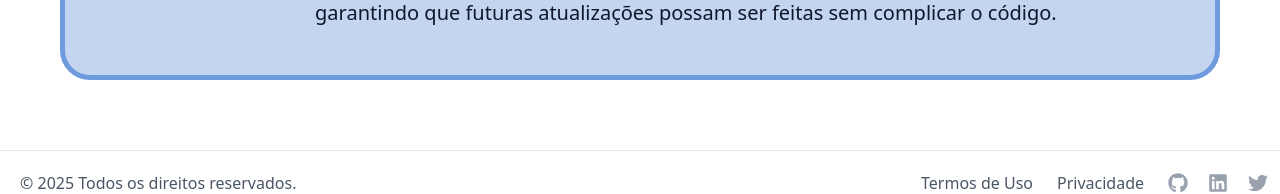
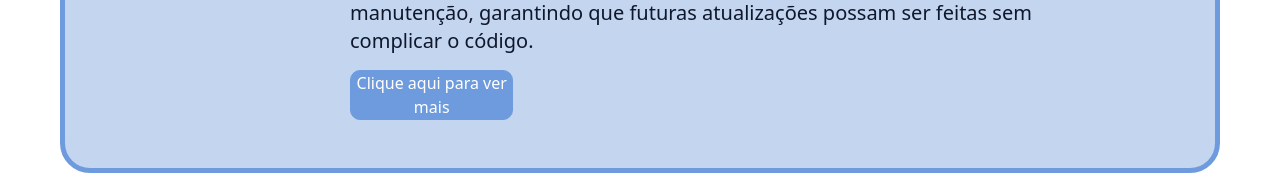
Before and after one commit to 1TDSPG-25/sistema-flow, a React (Vite) app: page /sistema-flow/integrantes/equipeA in a window 1280 px wide. Shown: the part 1335-1529 px from the top of the page. Built offline with nearby package versions, Linux system fonts and the light colour scheme; no server answers.

Commit message:
feat(Integrantes): adicionado botão para o card de tarefa feita.

```diff
--- a/src/routes/Integrantes/Equipe A/index.tsx
+++ b/src/routes/Integrantes/Equipe A/index.tsx
@@ -117,7 +117,7 @@ export default function EquipeA() {
                     to=""
                     className="flex gap-[100px]"
                     >
-                        <figure className="w-[50%]">
+                        <figure className="w-[70%]">
                             <img
                             src="https://res.cloudinary.com/dd5hbmr2v/image/upload/v1762136841/api-e1649279794668-scaled_rl3mfk.webp"
                             alt=""
@@ -135,6 +135,11 @@ export default function EquipeA() {
                                 A integração foi feita pensando na escalabilidade e na facilidade de manutenção,
                                 garantindo que futuras atualizações possam ser feitas sem complicar o código.
                             </p>
+                            <Link
+                            to=""
+                            className="w-[20%] bg-[#6D9BDD] text-white text-center border border-[#6D9BDD] rounded-[10px]">
+                                Clique aqui para ver mais
+                            </Link>
                         </div>
                     </Link>
                 </li>
```
